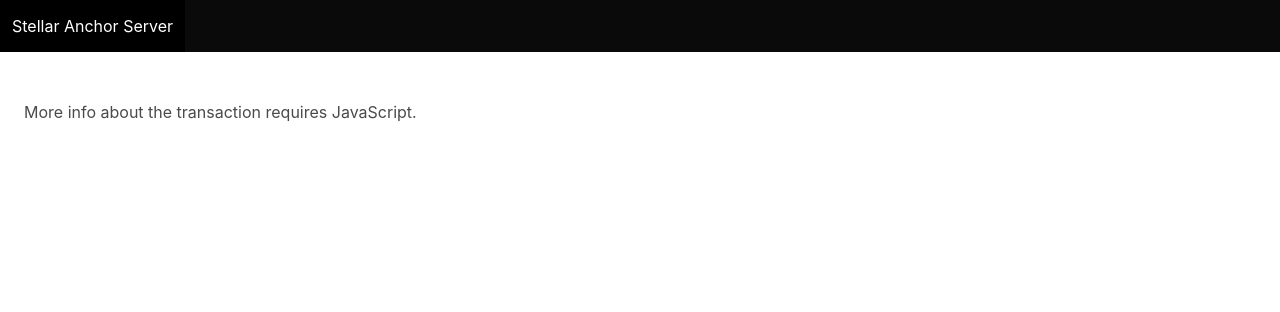
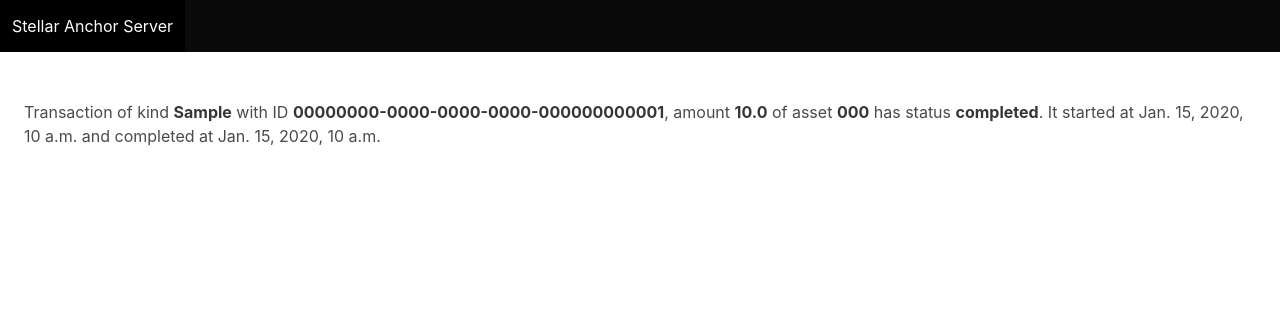
Before and after one commit to stellar/django-polaris, a Django app: template src/templates/transaction/more_info.html in a window 1280 px wide. Shown: the top 312 px of the page. Run offline with Django 3.2, Linux system fonts and the light colour scheme; tables that the repository leaves empty hold one stand-in row (values such as "Sample post"); the template is opened without the code that fills it: values that come from a table or form of the project are taken from there, most other values are stand-ins (such as "Sample title", 1, 10 or a date in 2020); parts of the project's set-up code (start-up, migrations or seed data) failed here and were passed over; some libraries are stand-ins or nearby versions.

Commit message:
Use Django templating in more info page. (#105)

```diff
--- a/src/deposit/views.py
+++ b/src/deposit/views.py
@@ -190,7 +190,11 @@ def interactive_deposit(request):
             return render(
                 request,
                 "transaction/more_info.html",
-                context={"tx_json": tx_json, "asset_code": transaction.asset.name},
+                context={
+                    "tx_json": tx_json,
+                    "transaction": transaction,
+                    "asset_code": transaction.asset.name,
+                },
             )
     return render(request, "deposit/form.html", {"form": form})
 
--- a/src/templates/transaction/more_info.html
+++ b/src/templates/transaction/more_info.html
@@ -6,38 +6,22 @@
 
 {% block "content" %}
 <section class="section">
-    <p id="message">More info about the transaction requires JavaScript.</p>
-    <div id="externalButton"></div>
+    <p id="message">
+        Transaction of kind <strong>{{ transaction.kind }}</strong> with ID <strong>{{ transaction.id }}</strong>,
+        amount <strong>{{transaction.amount_in}}</strong> of asset <strong>{{ asset_code }}</strong> has status
+        <strong>{{ transaction.status }}</strong>. It started at {{transaction.started_at}} and completed at
+        {{transaction.completed_at}}
+    </p>
+    {% if transaction.kind == "deposit" and transaction.status != "completed" %}
+    <button type="button" class="btn btn - primary" onclick="submitExternal()">Admin: Confirm external
+        transaction.</button>
+    {% endif %}
 
     <script type="text/javascript">
         var tx_json = JSON.parse('{{ tx_json|safe }}');
         var transaction = tx_json["transaction"];
 
-        document.getElementById("message").innerHTML = createMessage(transaction);
         postTransactionCallback();
-        createExternalButton();
-
-        // Create the more info message for a transaction.
-        function createMessage(transaction) {
-            var kind, uppercase_kind, completed_at, asset_code, message;
-            kind = transaction["kind"];
-            uppercase_kind = kind.charAt(0).toUpperCase() + kind.slice(1);
-            completed_at = transaction["completed_at"];
-            if (!completed_at) {
-                completed_at = "TBD";
-            }
-            asset_code = '{{ asset_code|safe }}';
-            if (!asset_code) {
-                asset_code = "N/A";
-            }
-
-            message = "<strong>" + uppercase_kind + "</strong> transaction with ID <strong>";
-            message += transaction["id"] + "</strong>, amount<strong> " + transaction["amount_in"] + "</strong> ";
-            message += "of asset <strong>" + asset_code + "</strong> has status ";
-            message += "<strong>" + transaction["status"] + "</strong>. It started at ";
-            message += transaction["started_at"] + " and completed at " + completed_at + ".";
-            return message;
-        }
 
         // Callback function to post the serialized transaction to the wallet.
         function postTransactionCallback() {
@@ -54,19 +38,6 @@
             // NOTE: make sure to keep the single quotes on the following line
             // as this will be rendered as a serialized JSON by Django.
             targetWindow.postMessage(tx_json, "*");
-        }
-
-        // If the transaction is an uncompleted deposit, render a confirmation
-        // button for administrative use, thus completing the deposit flow.
-        function createExternalButton() {
-            var button, content;
-            button = document.getElementById("externalButton");
-            content = "";
-            if (transaction["kind"] == "deposit" && transaction["status"] != "completed") {
-                content = '<button type="button" class="btn btn - primary"'
-                content += 'onclick="this.disabled=true; submitExternal();">Admin: Confirm external transaction.</button>';
-            }
-            button.insertAdjacentHTML('afterbegin', content);
         }
 
         // Confirm an uncompleted deposit transaction.
--- a/src/transaction/views.py
+++ b/src/transaction/views.py
@@ -95,7 +95,11 @@ def more_info(request):
     return render(
         request,
         "transaction/more_info.html",
-        context={"tx_json": tx_json, "asset_code": request_transaction.asset.name},
+        context={
+            "tx_json": tx_json,
+            "transaction": request_transaction,
+            "asset_code": request_transaction.asset.name,
+        },
     )
 
 
--- a/src/withdraw/views.py
+++ b/src/withdraw/views.py
@@ -108,7 +108,11 @@ def interactive_withdraw(request):
             return render(
                 request,
                 "transaction/more_info.html",
-                context={"tx_json": tx_json, "asset_code": transaction.asset.name},
+                context={
+                    "tx_json": tx_json,
+                    "transaction": transaction,
+                    "asset_code": asset_code,
+                },
             )
     return render(request, "withdraw/form.html", {"form": form})
 
```
